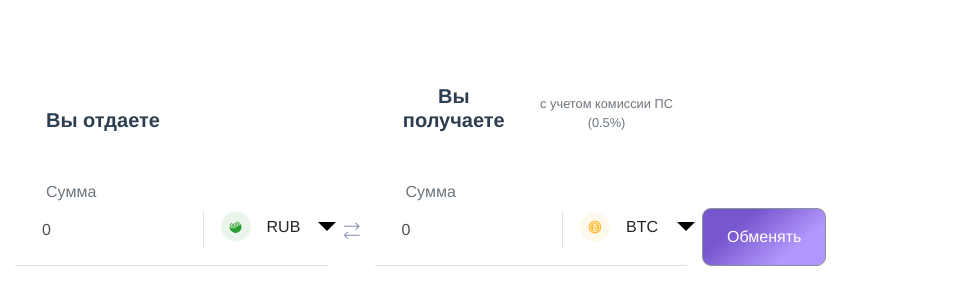
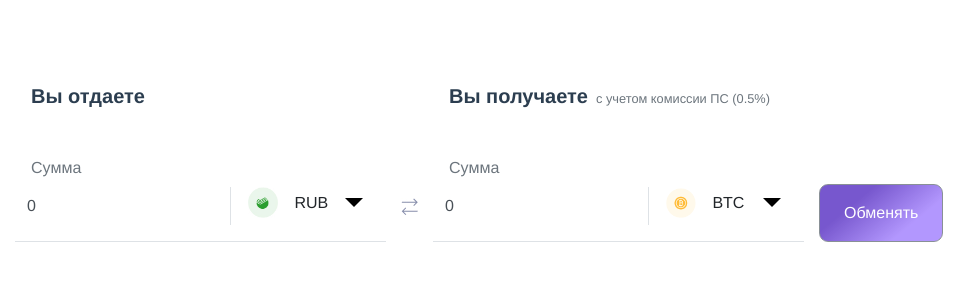
Before and after one commit to eich47/exchange, a Vue app in the folder app/app_exchange/: page / in a window 1280 px wide. Shown: the top 304 px of the page, without its empty margins (0-979 px from the left). Built offline with nearby package versions, Linux system fonts and the light colour scheme.

Commit message:
стили

```diff
--- a/app/app_exchange/src/components/Calculator.vue
+++ b/app/app_exchange/src/components/Calculator.vue
@@ -9,7 +9,7 @@
         <b-form @submit.prevent="onSubmit" class="container-fluid">
           <div class="row align-items-end">
             <!--            блок отдает-->
-            <div class="col-3 border-bottom pr-0">
+            <div class="col-auto border-bottom pr-0 pl-0">
 
               <div class="d-flex align-items-end mb-5 pl-3">
                 <h3 class="h5 font-weight-bold mb-0 mr-2">
@@ -30,7 +30,7 @@
                     :selected="selectedIn"
                     @input="onInputIn"
                   /></div>
-                <div class="col-5 pb-3">
+                <div class="col-auto pb-3">
                   <CalculatorSelect
                     :options="options"
                     :selected="selectedIn"
@@ -46,9 +46,9 @@
 
 
             <!--            блок получает-->
-            <div class="col-3 border-bottom pr-0">
+            <div class="col-auto border-bottom pr-0 pl-0">
 
-              <div class="d-flex align-items-end mb-5">
+              <div class="d-flex align-items-end mb-5 pl-3">
                 <h3 class="h5 font-weight-bold mb-0 mr-2">
                   Вы получаете
                 </h3>
```
